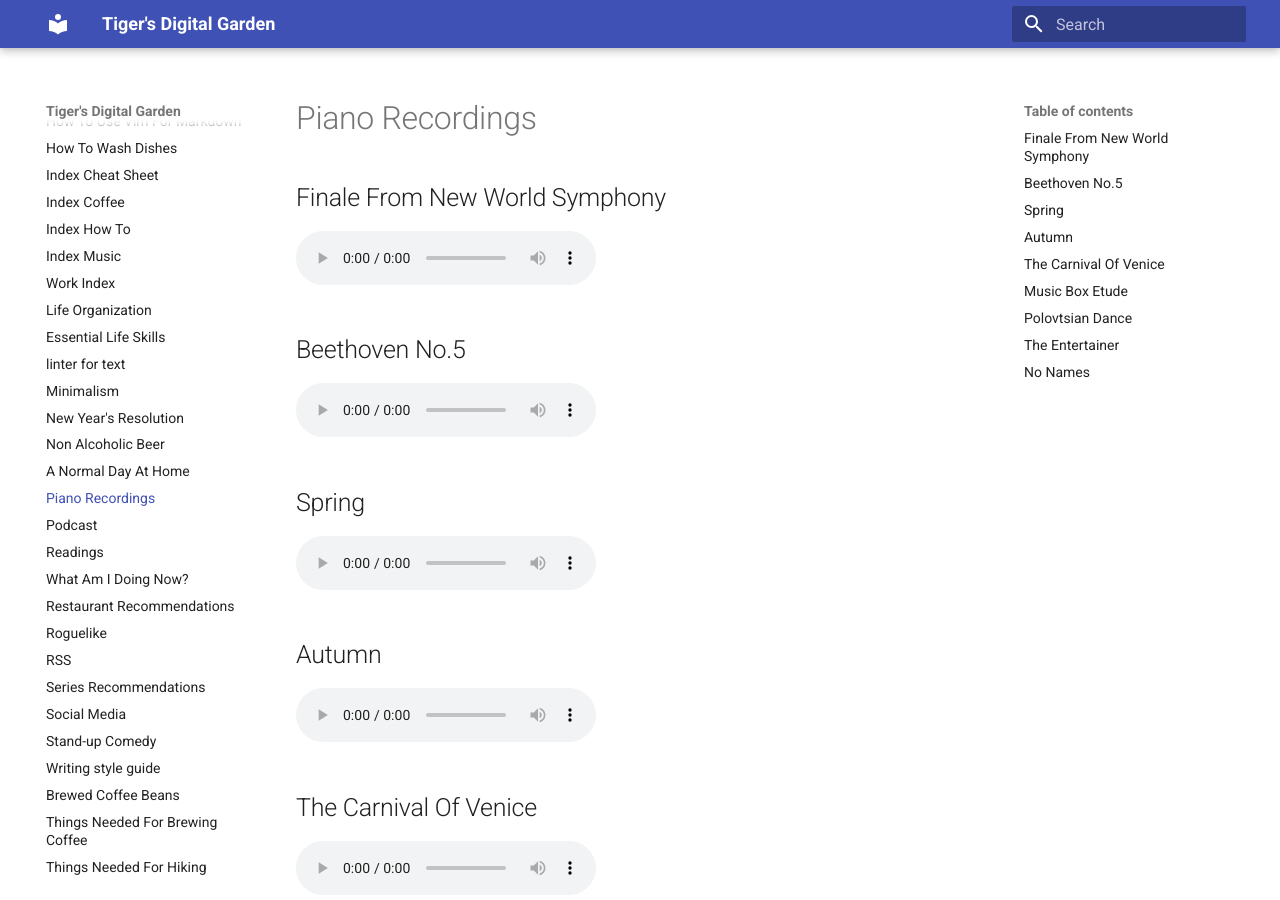
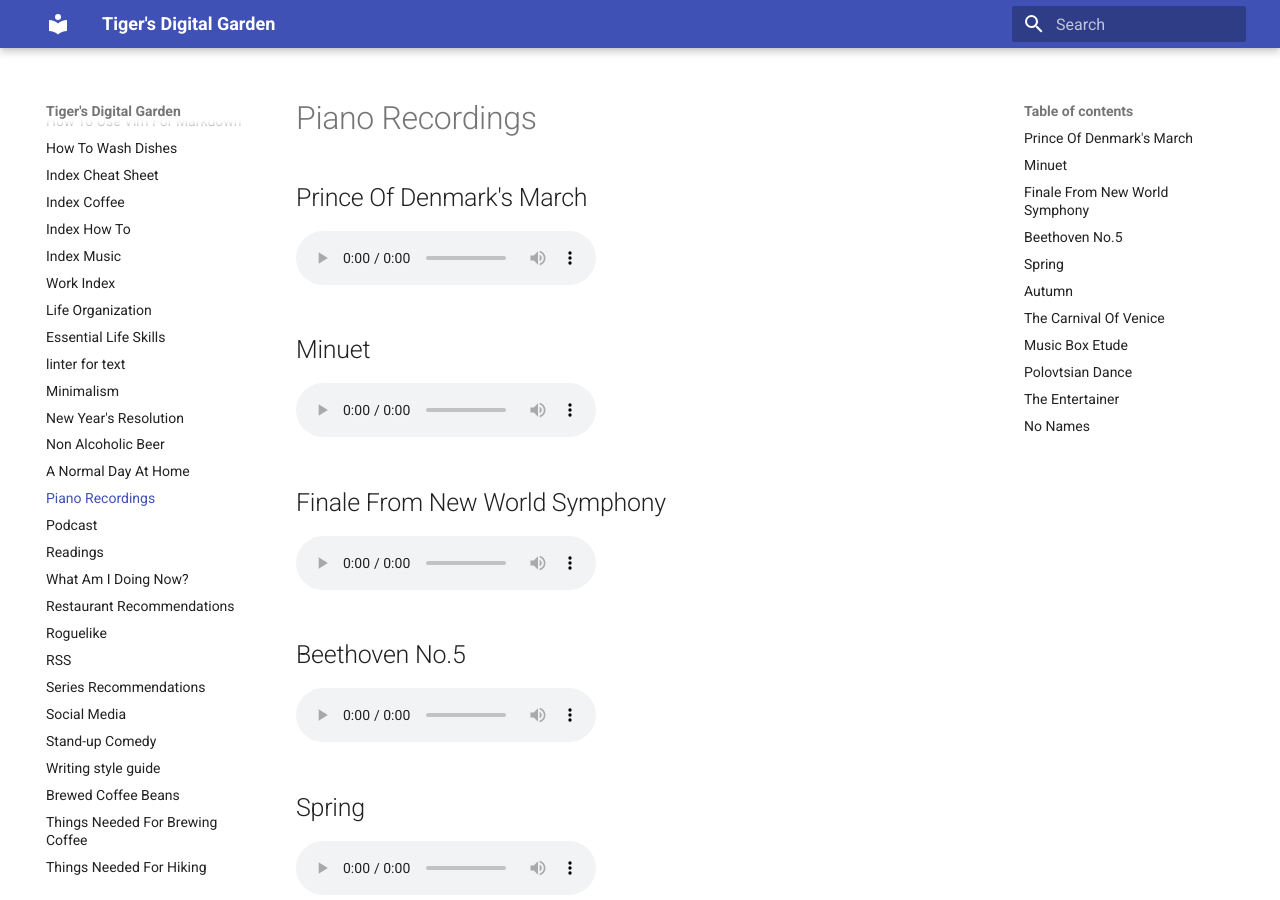
Before and after one commit to ynotstartups/notes, an MkDocs documentation site: the page built from notes/piano-recordings.md, in a window 1280 px wide and 900 px high. Built offline with MkDocs 1.6.1 and Material for MkDocs 9.7.7, drawn with Linux system fonts in a browser that asks for light colours.

Commit message:
add more recordings

```diff
--- a/notes/piano-recordings.md
+++ b/notes/piano-recordings.md
@@ -1,4 +1,16 @@
 # Piano Recordings
+
+## Prince Of Denmark's March
+
+<audio controls>
+  <source src="../recordings/prince-of-denmarks-march.mp3" type="audio/mpeg">
+</audio>
+
+## Minuet
+
+<audio controls>
+  <source src="../recordings/minuet.mp3" type="audio/mpeg">
+</audio>
 
 ## Finale From New World Symphony
 
```
Also changed, not shown: 2 other files.
